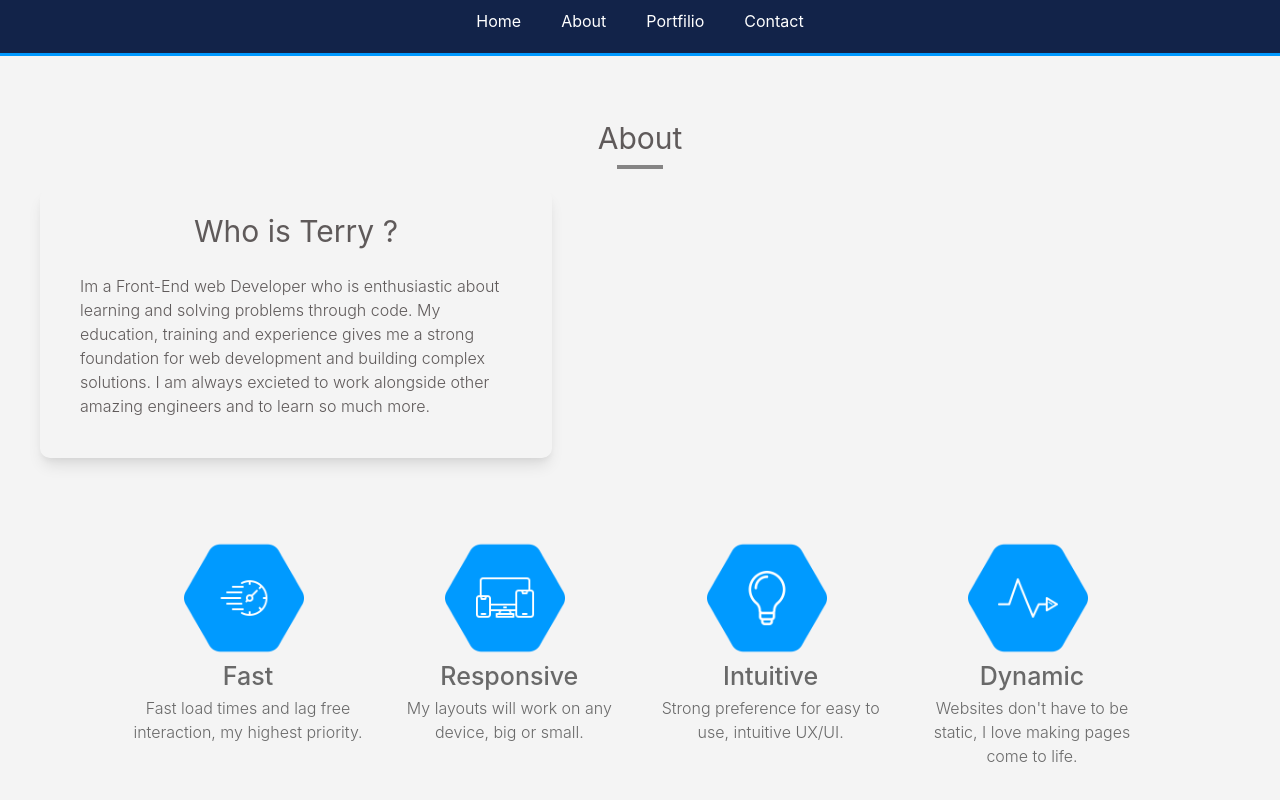
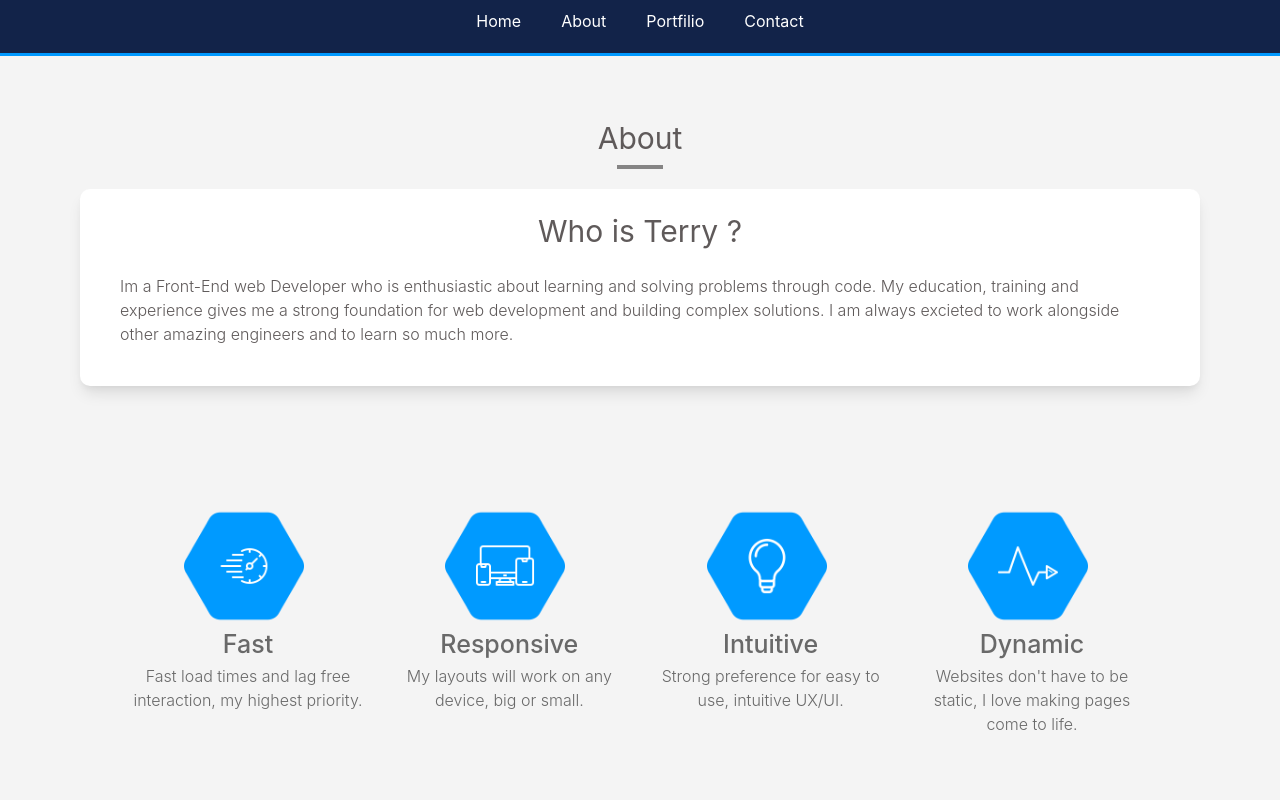
Before and after one commit to Rynkobes/portfolio, a React (Create React App) app: page / in a window 1280 px wide. Shown: the part 811-1611 px from the top of the page. Built offline with nearby package versions, Linux system fonts and the light colour scheme.

Commit message:
css modified

```diff
--- a/src/components/BioCard.tsx
+++ b/src/components/BioCard.tsx
@@ -10,8 +10,11 @@ const BioCard: React.FC<BioCardProps> = ({content}) => {
     <Flex
       flexDir='column'
       boxShadow='lg'
-      w='40vw'
+      mb={10}
+      ml={10}
+      mr={10}
       p={5}
+      bgColor='#fff'
       borderRadius='10px'
     >
       <Text align='center' fontSize='30px' color='#5f5a5a'>Who is Terry ?</Text>
```
